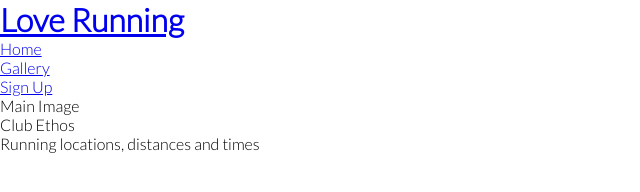
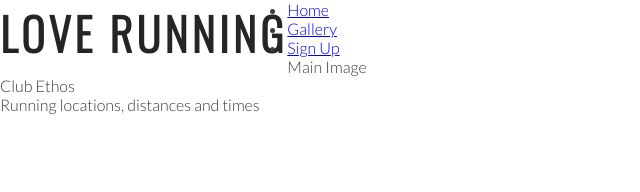
Before and after one commit to Ianterrupter/love-running, a plain HTML site: page index.html in a window 1280 px wide. Shown: the whole page, without its empty margins (0-640 px from the left). Drawn offline with nearby package versions, Linux system fonts and the light colour scheme.

Commit message:
Logo styling

```diff
--- a/assets/css/style.css
+++ b/assets/css/style.css
@@ -9,4 +9,17 @@
 body {
     font-family: Lato, sans-serif;
     font-weight: 300;
+    color: #3a3a3a;
 }
+
+h1, h2 {
+    font-family: Oswald, sans-serif;
+    text-transform: uppercase;
+    letter-spacing: 4px;
+    color: #252525;
+}
+
+#logo {
+    float: left;
+    font-size: 280%;
+}
--- a/index.html
+++ b/index.html
@@ -15,7 +15,7 @@
 <body>
     <header>
         <a href="index.html">
-            <h1>
+            <h1 id="logo">
                 Love Running
             </h1>
         </a>
```
